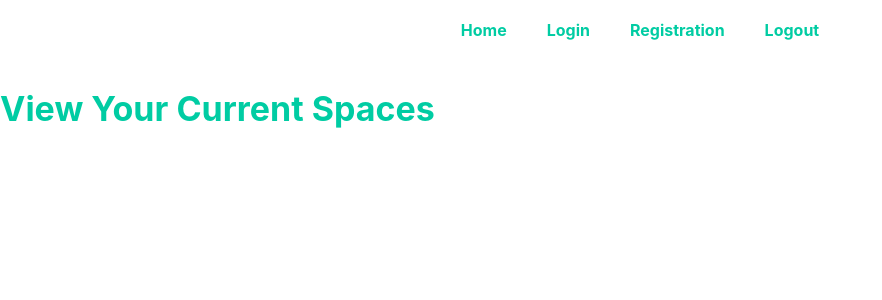
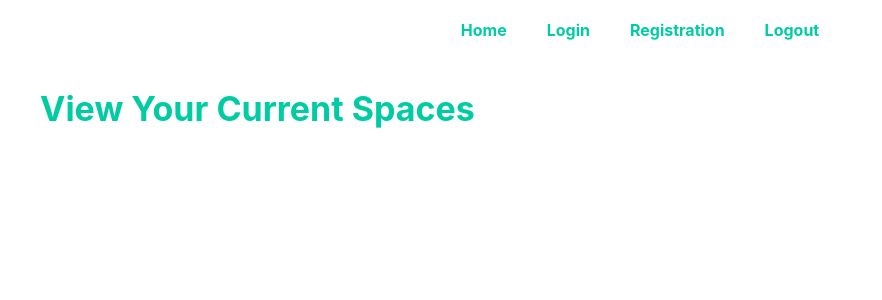
Before and after one commit to CevinThomas/alliance, a React app in the folder frontend/: page / in a window 1280 px wide. Shown: the top 300 px of the page, without its empty margins (0-882 px from the left). Built offline with nearby package versions, Linux system fonts and the light colour scheme.

Commit message:
adding layout component

```diff
--- /dev/null
+++ b/frontend/src/components/layout.js
@@ -0,0 +1,11 @@
+import React from "react";
+
+const Layout = ( props ) => {
+    return (
+        <div className={"main-container"}>
+            {props.children}
+        </div>
+    );
+};
+
+export default Layout;
--- a/frontend/src/containers/account/mainViewContainer.js
+++ b/frontend/src/containers/account/mainViewContainer.js
@@ -5,6 +5,7 @@
 
 const MainViewContainer = () => {
     return (
+
         <div className={"main-view-inside"}>
             <div className={"main-view-container"}>
 
--- a/frontend/src/styles.css
+++ b/frontend/src/styles.css
@@ -887,6 +887,11 @@
   right: 0;
 }
 
+.main-container {
+  max-width: 1200px;
+  margin: 0 auto;
+}
+
 #account {
   background: #fff;
   display: block;
@@ -903,7 +908,6 @@
   font-size: 32px;
 }
 #account #main-view {
-  width: 80%;
   height: 100%;
   display: inline-block;
   box-sizing: border-box;
--- a/frontend/src/styles.sass
+++ b/frontend/src/styles.sass
@@ -904,6 +904,10 @@
     #admin-overlay-four
       right: 0
 
+.main-container
+  max-width: 1200px
+  margin: 0 auto
+
 #account
   background: $whiteColor
   @extend %fullCoverPageBackground
@@ -923,7 +927,6 @@
         font-size: 32px
 
   #main-view
-    width: 80%
     height: 100%
     display: inline-block
     box-sizing: border-box
--- a/frontend/src/views/account.js
+++ b/frontend/src/views/account.js
@@ -4,6 +4,7 @@
 import checkLoggedIn from "../HOC/checkLoggedIn";
 import AdminSideMenu from "../components/sideMenu/adminSideMenu";
 import MainViewContainer from "../containers/account/mainViewContainer";
+import Layout from "../components/layout";
 
 const Account = () => {
     return (
@@ -13,9 +14,11 @@
                 <div id={"side-menu"}>
                     <AdminSideMenu/>
                 </div>
-                <div id={"main-view"}>
-                    <MainViewContainer/>
-                </div>
+                <Layout>
+                    <div id={"main-view"}>
+                        <MainViewContainer/>
+                    </div>
+                </Layout>
 
             </div>
         </React.Fragment>
--- a/frontend/src/views/homePage.js
+++ b/frontend/src/views/homePage.js
@@ -1,8 +1,8 @@
-import React, {useEffect} from "react";
+import React from "react";
 import GoToSpaces from "../containers/homePage/goToSpaces";
 import Navbar from "../components/nav/nav";
-import LOGGED_IN from "../constants/token";
 import {connect} from "react-redux";
+import Layout from "../components/layout";
 
 const mapStateToProps = state => {
     return {
@@ -12,21 +12,15 @@
 
 const HomePage = ( props ) => {
 
-    useEffect( () => {
-        if ( localStorage.getItem( "TOKEN" ) ) {
-            if ( props.isLoggedIn !== true ) {
-                props.dispatch( { type: LOGGED_IN, payload: true } );
-            }
-        }
-    }, [] );
-
     return (
         <React.Fragment>
             <Navbar dark/>
+            <Layout>
+                <div>
+                    <GoToSpaces/>
+                </div>
+            </Layout>
 
-            <div>
-                <GoToSpaces/>
-            </div>
         </React.Fragment>
     );
 };
--- a/frontend/src/views/registration.js
+++ b/frontend/src/views/registration.js
@@ -9,12 +9,14 @@
     return (
         <React.Fragment>
             <Navbar/>
+
             <div id={"registration"}>
                 <div id={"registration-box"}>
                     <LeftColumn id={"left-column"}/>
                     <RightColumn id={"right-column"}/>
                 </div>
             </div>
+
         </React.Fragment>
     );
 };
```
Also changed, not shown: 1 other file (tests, documents, lock files or other folders).
